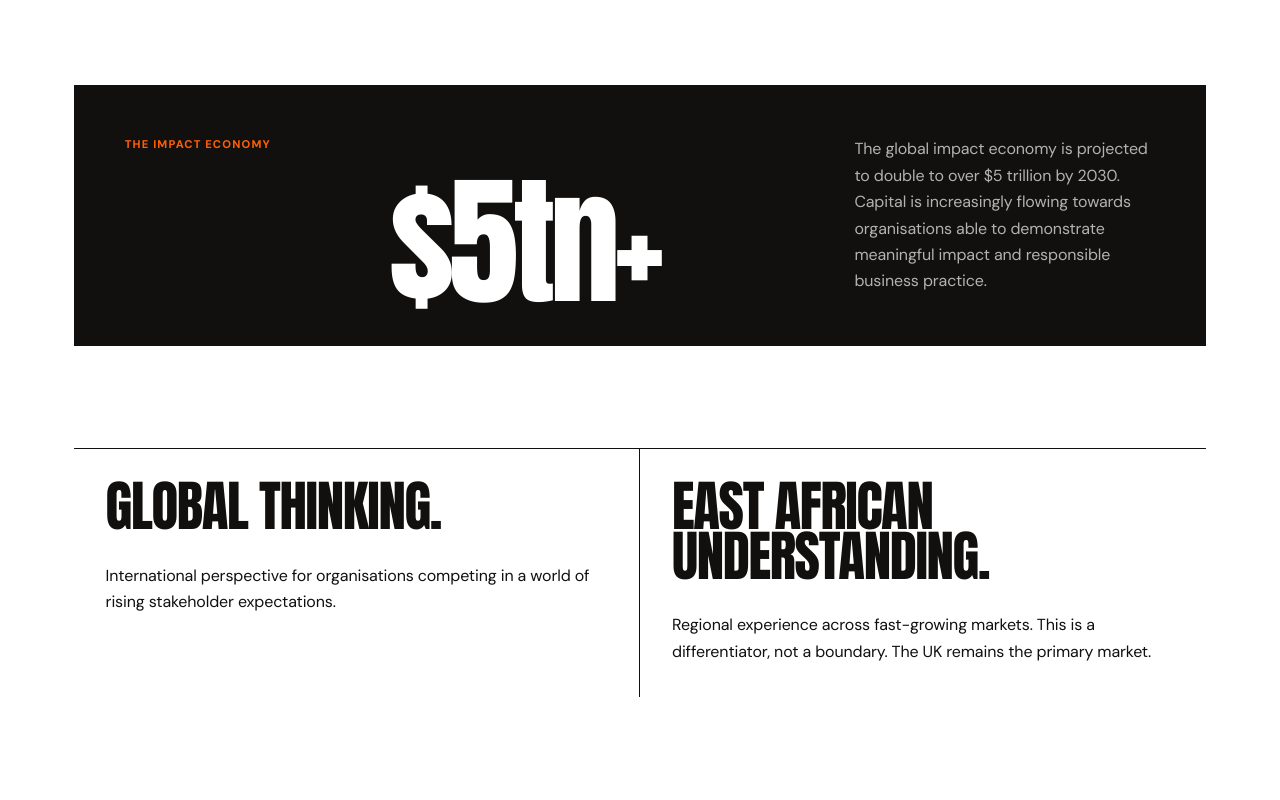
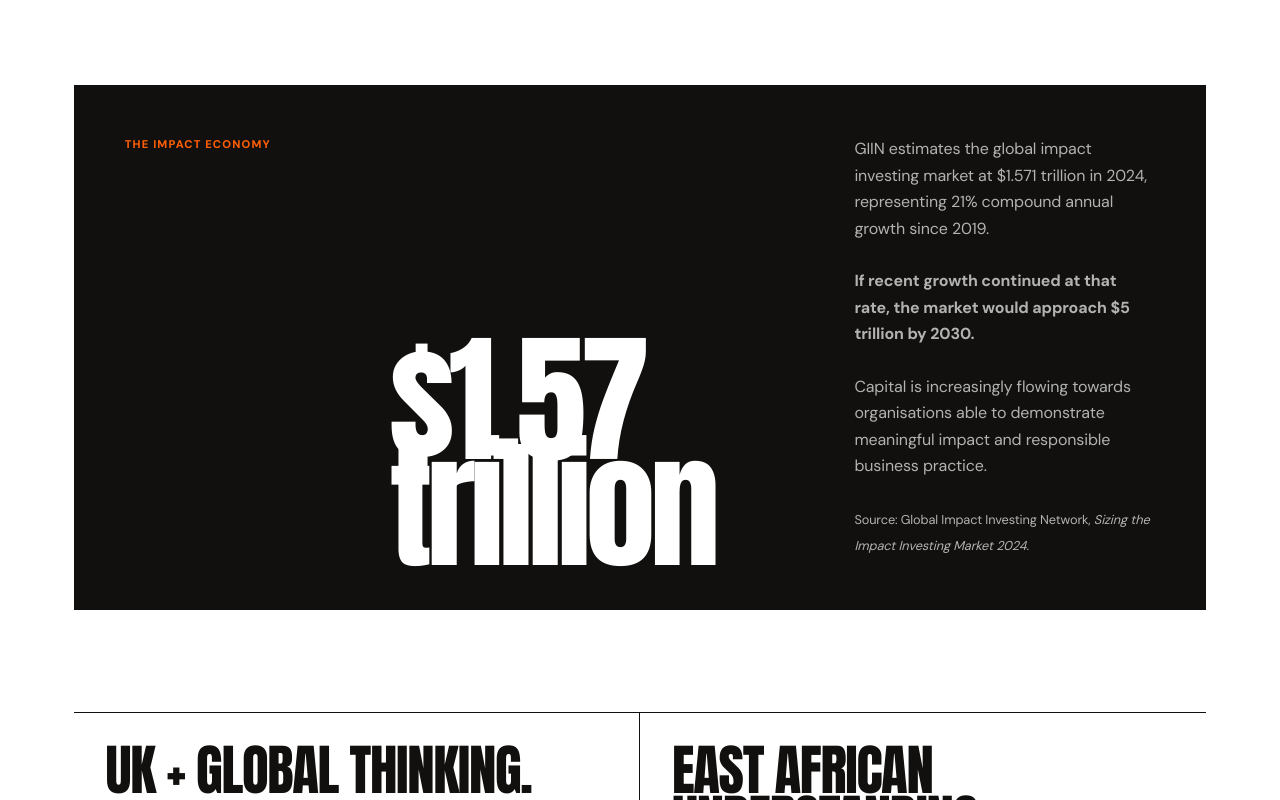
Before and after one commit to mysocialimpact/my-social-impact, a Next.js app: page /purpose-works in a window 1280 px wide. Shown: the part 5480-6280 px from the top of the page. Built offline with nearby package versions, Linux system fonts and the light colour scheme.

Commit message:
Substantiate Purpose Works market positioning

```diff
--- a/app/purpose-works.tsx
+++ b/app/purpose-works.tsx
@@ -150,10 +150,10 @@ export function PurposeWorksPage() {
           </div>
           <div className="pw-economy" data-reveal>
             <span>The impact economy</span>
-            <strong>$5tn+</strong>
-            <p>The global impact economy is projected to double to over $5 trillion by 2030. Capital is increasingly flowing towards organisations able to demonstrate meaningful impact and responsible business practice.</p>
+            <strong>$1.57 trillion</strong>
+            <p>GIIN estimates the global impact investing market at $1.571 trillion in 2024, representing 21% compound annual growth since 2019.<br /><br /><b>If recent growth continued at that rate, the market would approach $5 trillion by 2030.</b><br /><br />Capital is increasingly flowing towards organisations able to demonstrate meaningful impact and responsible business practice.<br /><br /><small>Source: <a href="https://thegiin.org/publication/research/sizing-the-impact-investing-market-2024/" target="_blank" rel="noreferrer">Global Impact Investing Network, <i>Sizing the Impact Investing Market 2024</i></a>.</small></p>
           </div>
-          <div className="pw-regions" data-reveal><div><h3>Global thinking.</h3><p>International perspective for organisations competing in a world of rising stakeholder expectations.</p></div><div><h3>East African understanding.</h3><p>Regional experience across fast-growing markets. This is a differentiator, not a boundary. The UK remains the primary market.</p></div></div>
+          <div className="pw-regions" data-reveal><div><h3>UK + global thinking.</h3><p>Purpose Works combines UK and international strategic thinking with first-hand understanding of delivering and measuring impact in East Africa.</p></div><div><h3>East African understanding.</h3><p>That gives us a wider perspective: from boardroom purpose, reputation and communications to the practical realities of creating meaningful impact in contexts where needs can be acute, resources constrained and delivery really matters. That breadth of perspective strengthens our thinking everywhere we work.</p></div></div>
         </section>
 
         <section className="pw-offer pw-pad" id="offer">
```
Also changed, not shown: 1 other file (tests, documents, lock files or other folders).
